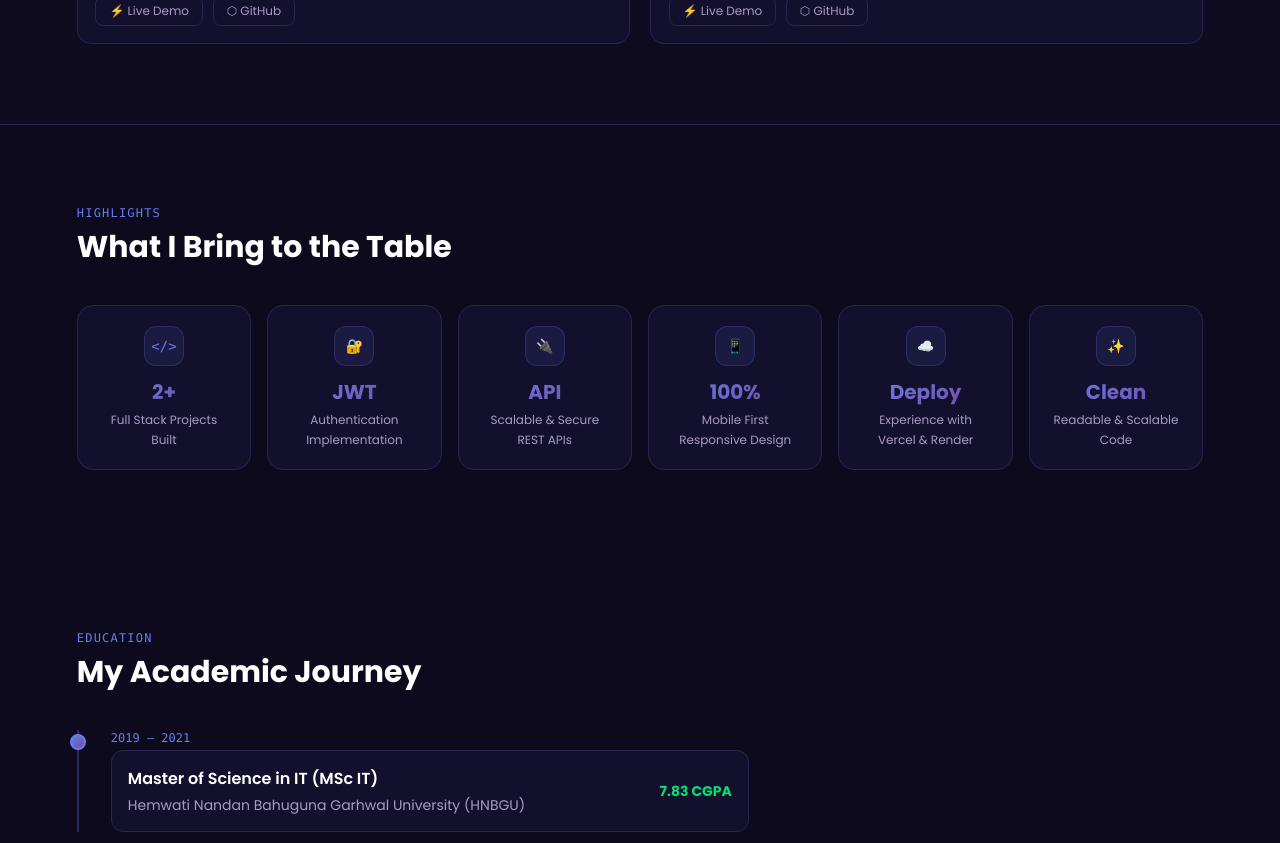
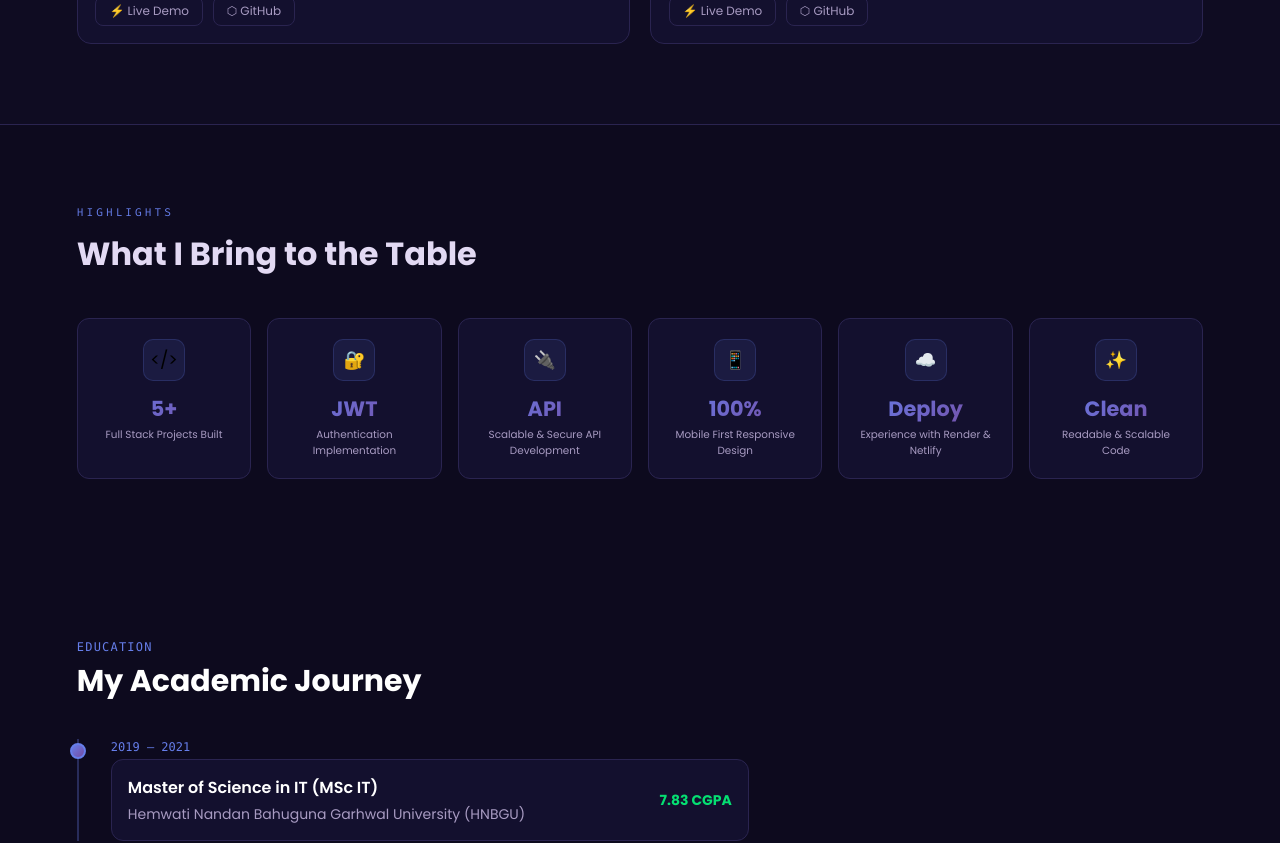
Before and after one commit to abhishekprajapativns/-abhishek-portfolio, a React (Vite) app: page / in a window 1280 px wide. Shown: the part 2360-3203 px from the top of the page. Built offline with nearby package versions, Linux system fonts and the light colour scheme.

Commit message:
feat: update Highlights component

```diff
--- a/src/components/Highlights.jsx
+++ b/src/components/Highlights.jsx
@@ -1,77 +1,112 @@
 const highlights = [
-  {
-    icon: "</>",
-    number: "2+",
-    label: "Full Stack Projects Built",
-  },
-  {
-    icon: "🔐",
-    number: "JWT",
-    label: "Authentication Implementation",
-  },
-  {
-    icon: "🔌",
-    number: "API",
-    label: "Scalable & Secure REST APIs",
-  },
-  {
-    icon: "📱",
-    number: "100%",
-    label: "Mobile First Responsive Design",
-  },
-  {
-    icon: "☁️",
-    number: "Deploy",
-    label: "Experience with Vercel & Render",
-  },
-  {
-    icon: "✨",
-    number: "Clean",
-    label: "Readable & Scalable Code",
-  },
+  { icon: "</>", number: "5+", label: "Full Stack Projects Built" },
+  { icon: "🔐", number: "JWT", label: "Authentication Implementation" },
+  { icon: "🔌", number: "API", label: "Scalable & Secure API Development" },
+  { icon: "📱", number: "100%", label: "Mobile First Responsive Design" },
+  { icon: "☁️", number: "Deploy", label: "Experience with Render & Netlify" },
+  { icon: "✨", number: "Clean", label: "Readable & Scalable Code" },
 ];
 
 function Highlights() {
   return (
-    <section className="py-20 px-[6%]">
+    <section id="highlights" style={{ padding: "80px 6%" }}>
       {/* Section Label */}
-      <p className="text-xs font-mono text-[#667eea] tracking-widest uppercase mb-2">
+      <div
+        style={{
+          fontSize: "0.7rem",
+          fontFamily: "'Fira Code', monospace",
+          color: "#667eea",
+          letterSpacing: "3px",
+          textTransform: "uppercase",
+          marginBottom: "0.5rem",
+        }}
+      >
         Highlights
-      </p>
+      </div>
 
       {/* Section Title */}
-      <h2 className="text-3xl font-bold text-white mb-10">
+      <div
+        style={{
+          fontSize: "2rem",
+          fontWeight: "700",
+          color: "#e2d9f3",
+          marginBottom: "2.5rem",
+        }}
+      >
         What I Bring to the Table
-      </h2>
+      </div>
 
-      {/* Cards Grid */}
-      <div className="grid grid-cols-2 md:grid-cols-3 lg:grid-cols-6 gap-4">
+      {/* Grid */}
+      <div
+        style={{
+          display: "grid",
+          gridTemplateColumns: "repeat(6, 1fr)",
+          gap: "1rem",
+        }}
+      >
         {highlights.map((item) => (
           <div
             key={item.label}
-            className="bg-[#13102e] border border-[#2a2450] rounded-2xl p-5 text-center hover:border-[#667eea] transition-colors"
+            style={{
+              background: "#13102e",
+              border: "1px solid #2a2450",
+              borderRadius: "12px",
+              padding: "1.25rem",
+              textAlign: "center",
+              transition: "transform 0.2s, border-color 0.2s",
+              cursor: "default",
+            }}
+            onMouseEnter={(e) => {
+              e.currentTarget.style.transform = "translateY(-4px)";
+              e.currentTarget.style.borderColor = "#667eea";
+            }}
+            onMouseLeave={(e) => {
+              e.currentTarget.style.transform = "translateY(0)";
+              e.currentTarget.style.borderColor = "#2a2450";
+            }}
           >
             {/* Icon */}
-            <div className="w-10 h-10 rounded-xl bg-[#667eea]/10 border border-[#667eea]/20 flex items-center justify-center mx-auto mb-3 text-sm font-mono text-[#667eea]">
+            <div
+              style={{
+                width: "42px",
+                height: "42px",
+                borderRadius: "10px",
+                background: "rgba(102,126,234,0.1)",
+                border: "1px solid rgba(102,126,234,0.2)",
+                display: "flex",
+                alignItems: "center",
+                justifyContent: "center",
+                margin: "0 auto 0.75rem",
+                fontSize: "1.1rem",
+              }}
+            >
               {item.icon}
             </div>
 
             {/* Number */}
-            <p
-              className="text-xl font-bold mb-1"
+            <div
               style={{
+                fontSize: "1.3rem",
+                fontWeight: "700",
                 background: "linear-gradient(135deg, #667eea, #764ba2)",
                 WebkitBackgroundClip: "text",
                 WebkitTextFillColor: "transparent",
+                marginBottom: "0.2rem",
               }}
             >
               {item.number}
-            </p>
+            </div>
 
             {/* Label */}
-            <p className="text-[#a89bc2] text-xs leading-relaxed">
+            <div
+              style={{
+                fontSize: "0.65rem",
+                color: "#a89bc2",
+                lineHeight: "1.5",
+              }}
+            >
               {item.label}
-            </p>
+            </div>
           </div>
         ))}
       </div>
```
